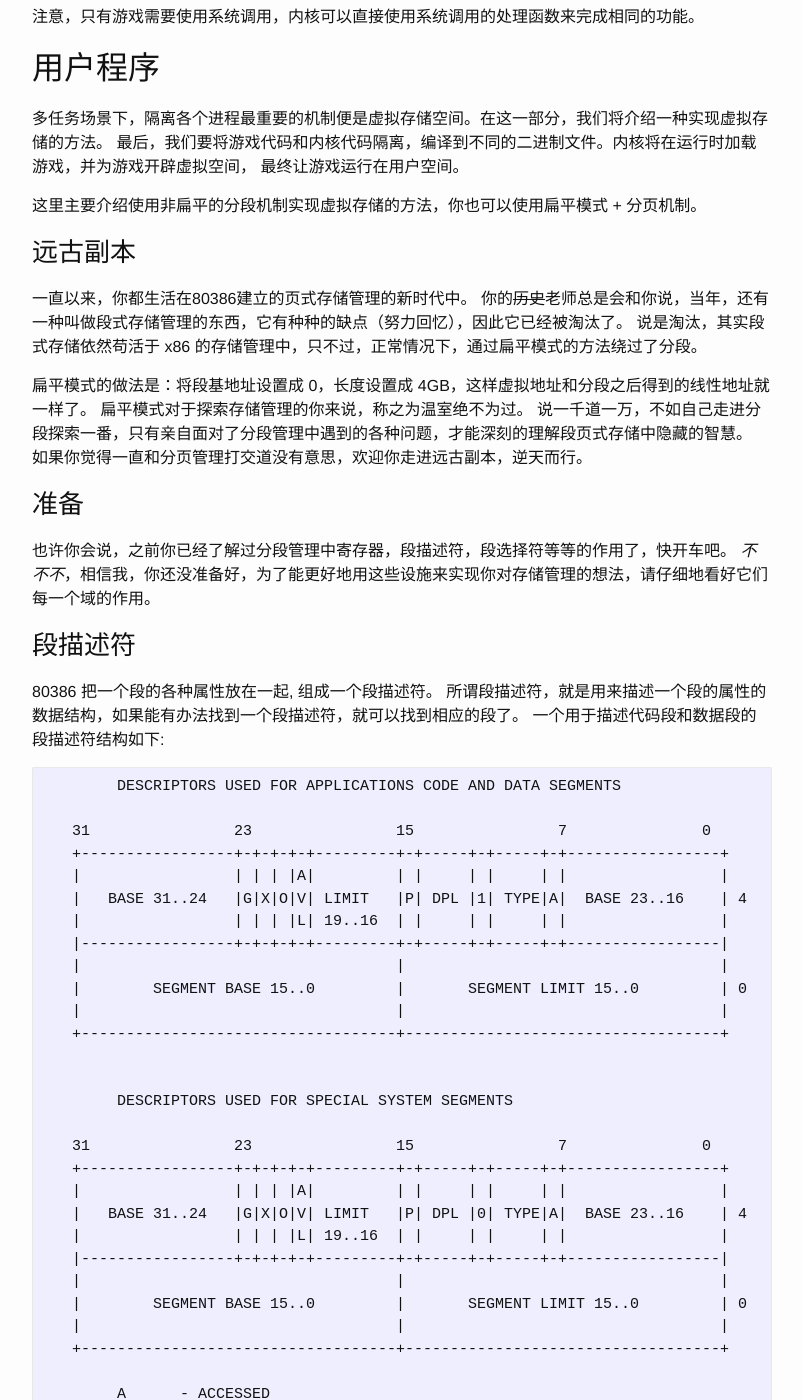
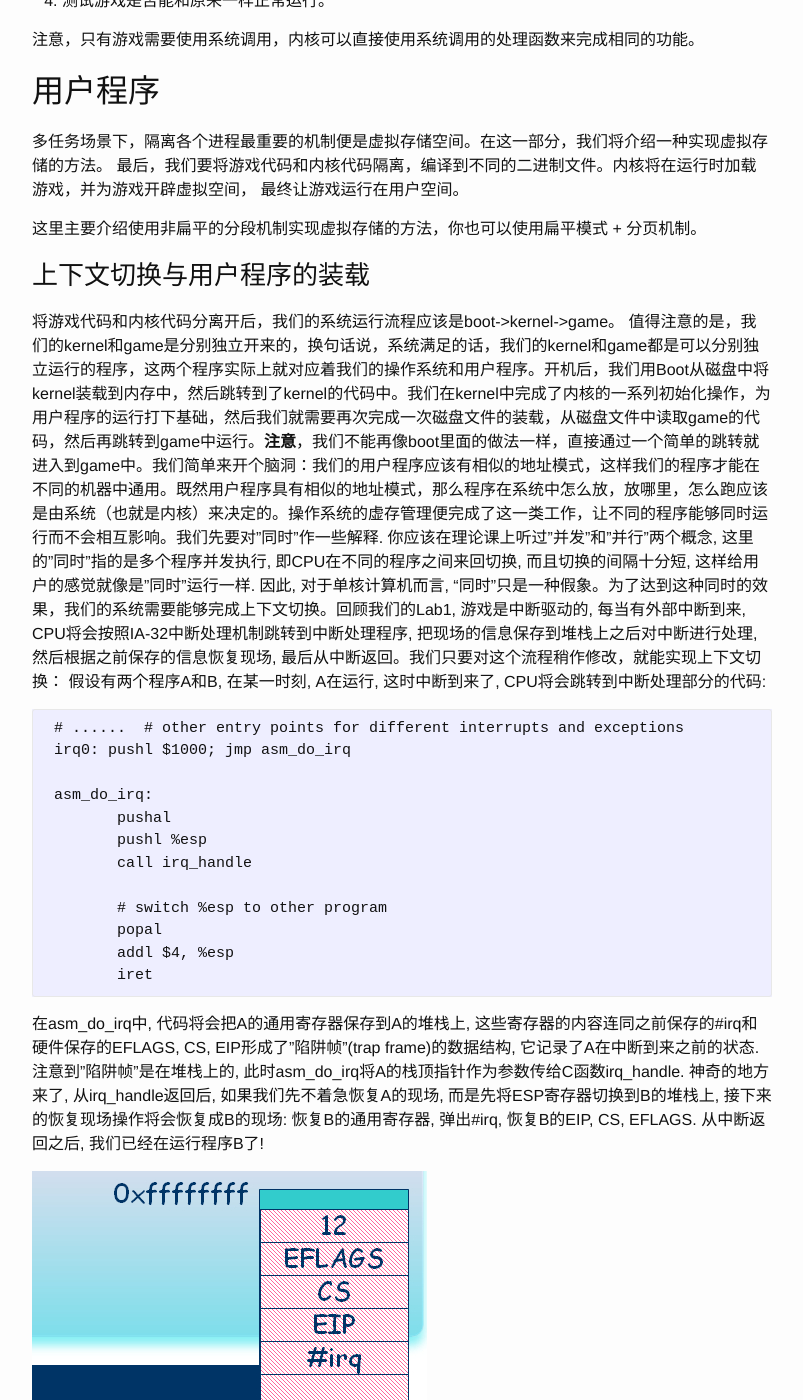
Before and after one commit to Wonicon/nju-oslab-lecture, a Jekyll site: the page built from _posts/2016-03-13-lab-02.md, in a window 1280 px wide and 1400 px high, scrolled down 3193 px. Shown: the whole window, without its empty margins (238-1041 px from the left). Built offline with Jekyll 4.4.1, drawn with Linux system fonts in a browser that asks for light colours; Markdown is read by kramdown in place of the engine named in the settings; comment, search, counter and statistics services are not loaded; some of the changed text lies outside the part shown.

Commit message:
context_switch

````diff
--- a/_posts/2016-03-13-lab-02.md
+++ b/_posts/2016-03-13-lab-02.md
@@ -109,6 +109,37 @@ git 版本控制：我们建议你使用 git 管理你的项目，如果你提
 最终让游戏运行在用户空间。
 
 这里主要介绍使用非扁平的分段机制实现虚拟存储的方法，你也可以使用扁平模式 + 分页机制。
+
+###上下文切换与用户程序的装载
+将游戏代码和内核代码分离开后，我们的系统运行流程应该是boot->kernel->game。
+值得注意的是，我们的kernel和game是分别独立开来的，换句话说，系统满足的话，我们的kernel和game都是可以分别独立运行的程序，这两个程序实际上就对应着我们的操作系统和用户程序。开机后，我们用Boot从磁盘中将kernel装载到内存中，然后跳转到了kernel的代码中。我们在kernel中完成了内核的一系列初始化操作，为用户程序的运行打下基础，然后我们就需要再次完成一次磁盘文件的装载，从磁盘文件中读取game的代码，然后再跳转到game中运行。**注意**，我们不能再像boot里面的做法一样，直接通过一个简单的跳转就进入到game中。我们简单来开个脑洞：我们的用户程序应该有相似的地址模式，这样我们的程序才能在不同的机器中通用。既然用户程序具有相似的地址模式，那么程序在系统中怎么放，放哪里，怎么跑应该是由系统（也就是内核）来决定的。操作系统的虚存管理便完成了这一类工作，让不同的程序能够同时运行而不会相互影响。我们先要对"同时"作一些解释. 你应该在理论课上听过"并发"和"并行"两个概念, 这里的"同时"指的是多个程序并发执行, 即CPU在不同的程序之间来回切换, 而且切换的间隔十分短, 这样给用户的感觉就像是"同时"运行一样. 因此, 对于单核计算机而言, "同时"只是一种假象。为了达到这种同时的效果，我们的系统需要能够完成上下文切换。回顾我们的Lab1, 游戏是中断驱动的, 每当有外部中断到来, CPU将会按照IA-32中断处理机制跳转到中断处理程序, 把现场的信息保存到堆栈上之后对中断进行处理, 然后根据之前保存的信息恢复现场, 最后从中断返回。我们只要对这个流程稍作修改，就能实现上下文切换：
+假设有两个程序A和B, 在某一时刻, A在运行, 这时中断到来了, CPU将会跳转到中断处理部分的代码:
+```
+ # ......  # other entry points for different interrupts and exceptions
+ irq0: pushl $1000; jmp asm_do_irq
+
+ asm_do_irq:
+	pushal
+	pushl %esp
+	call irq_handle
+
+	# switch %esp to other program
+	popal
+	addl $4, %esp
+	iret
+```
+在asm_do_irq中, 代码将会把A的通用寄存器保存到A的堆栈上, 这些寄存器的内容连同之前保存的#irq和硬件保存的EFLAGS, CS, EIP形成了"陷阱帧"(trap frame)的数据结构, 它记录了A在中断到来之前的状态. 注意到"陷阱帧"是在堆栈上的, 此时asm_do_irq将A的栈顶指针作为参数传给C函数irq_handle. 神奇的地方来了, 从irq_handle返回后, 如果我们先不着急恢复A的现场, 而是先将ESP寄存器切换到B的堆栈上, 接下来的恢复现场操作将会恢复成B的现场: 恢复B的通用寄存器, 弹出#irq, 恢复B的EIP, CS, EFLAGS. 从中断返回之后, 我们已经在运行程序B了!
+
+![switch](assets/Context_switch.jpg)
+那程序A到哪里去了呢? 别担心, 它只是被暂时挂起了而已. 在被挂起之前, 它已经把现场的信息保存在自己的堆栈上了, 如果将来的某一时刻ESP被切换到A的堆栈上, 代码将会根据A之前保存的信息(A的"陷阱帧")恢复A的现场, A将得以唤醒并执行。
+我们只需要保证esp切换后正好指向一个程序的陷阱帧，那么我们恢复现场之后就能够恢复到陷阱帧中保存的程序状态。这就是上下文切换的大致流程。然而这一切的前提是我们有一个正确的陷阱帧。在上下文切换中，我们的陷阱帧是程序之前挂起是保存起来的，因此能够保证陷阱帧的正确。但我们的应该如何成功地执行第一次上下文切换呢？简单来说就是在我们的内核中人为的填充一个陷阱帧，这个陷阱帧里面保存了我们的第一个程序的状态，然后，我们只要把栈指针指向这个自己填好的陷阱帧，然后执行恢复现场的操作，就可以"回到"这个程序的空间中，换句话说，就是完成了我们用户程序的装载。完成了这一个，我们就好像是解决了数学归纳法中的base case，此后无论有多少次中断，我们的系统都能够自动的保存用户程序的运行状态，恢复现场时就能够回到中断到来前的状态。用户程序实际上就已经跑在了我们的内核之上。
+
+陷阱帧实际上是根据x86中断的硬件行为根据栈里面的内容模拟出来的一个结构，中断的硬件行为如下：
+![interrupt](assets/interrupt.jpg)
+在lab1中，我们的中断都是在ring0中的，因此我们的陷阱帧并不含有上面的所有内容，在引入用户程序后，我们的中断会有从ring3返回ring0的情况，此时涉及到堆栈的切换，因此我们的栈中还保存了ss,esp等，我们的陷阱帧也应该据此改变。
+
+你需要从下面提到的两种虚存管理方式中选择一种，然后在相应的机制下装载用户程序，填写这个进程的PCB，然后为这个新程序初始化一个陷阱帧，里面存放了进程的上下文信息（其实就是寄存器的值），最后只要使用这个陷阱帧恢复现场，我们就会完美的切换到用户程序的初始状态，然后就能跑起来了。至于如何初始化我们的陷阱帧，请根据你对虚存管理的理解自行填写。
+
 
 ### 远古副本
 
````
Also changed, not shown: assets/Context_switch.jpg (added), assets/interrupt.jpg (added).
